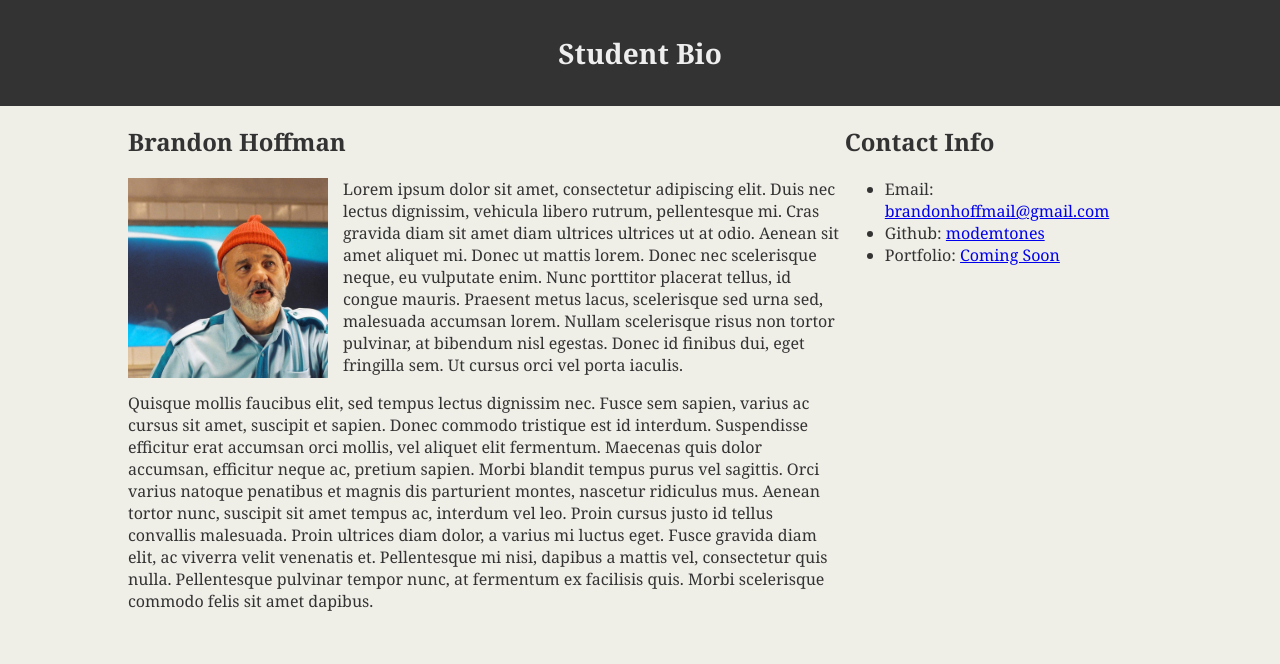
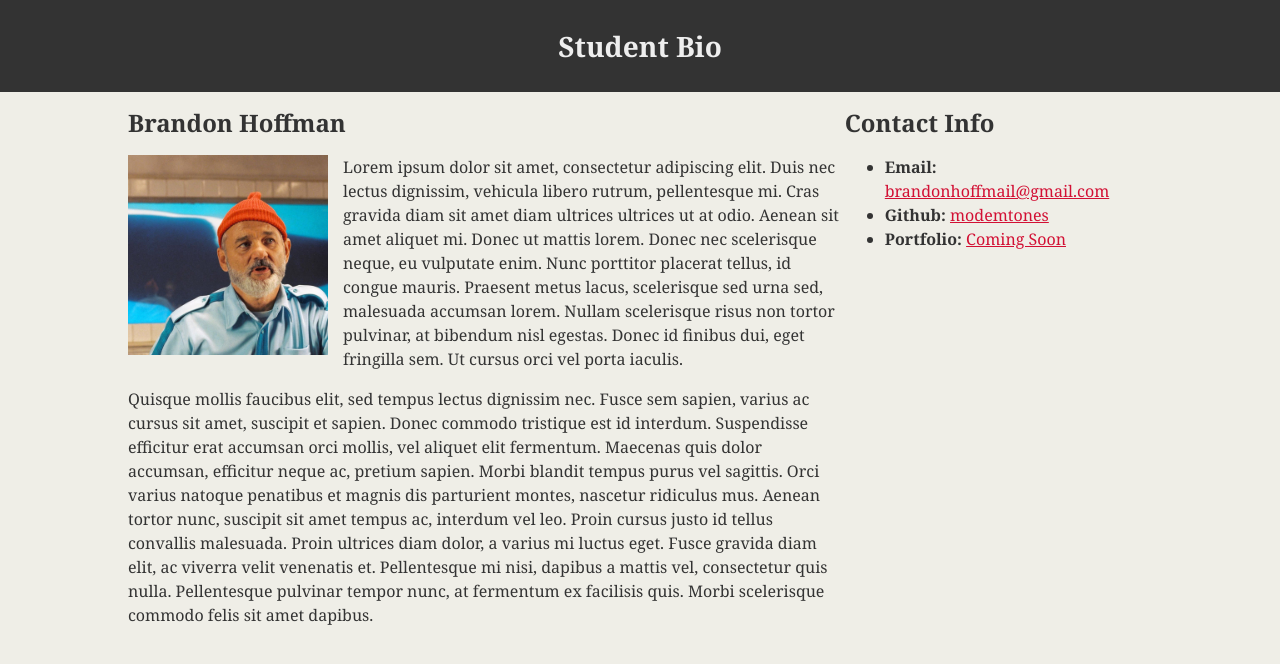
Before and after one commit to modemtones/sample_bio, a plain HTML site: page index.html in a window 1280 px wide. Drawn offline with Linux system fonts and the light colour scheme.

Commit message:
styling tweaks

```diff
--- a/css/style.css
+++ b/css/style.css
@@ -4,6 +4,7 @@ body {
   background-color: #efeee7;
   color: #333333;
   font-family: "Georgia", "Times New Roman", Times, serif;
+  line-height: 150%;
 }
 
 header {
@@ -22,6 +23,10 @@ h2 {
   font-size: 24px;
 }
 
+a {
+  color: #d21034;
+}
+
 .container {
   margin: 0 auto;
   width: 1024px;
@@ -35,6 +40,7 @@ h2 {
 #contact-info {
   float: left;
   width: 30%;
+  font-size: 16px;
 }
 
 #bio-image {
--- a/index.html
+++ b/index.html
@@ -33,9 +33,9 @@
     <section id="contact-info">
       <h2>Contact Info</h2>
       <ul>
-        <li>Email: <a href="mailto:brandonhoffman@gmail.com">brandonhoffmail@gmail.com</a></li>
-        <li>Github: <a href="https://github.com/modemtones">modemtones</a></li>
-        <li>Portfolio: <a href="#">Coming Soon</a></li>
+        <li><strong>Email:</strong> <a href="mailto:brandonhoffman@gmail.com">brandonhoffmail@gmail.com</a></li>
+        <li><strong>Github:</strong> <a href="https://github.com/modemtones">modemtones</a></li>
+        <li><strong>Portfolio:</strong> <a href="#">Coming Soon</a></li>
       </ul>
     </section>
   </div>
```
